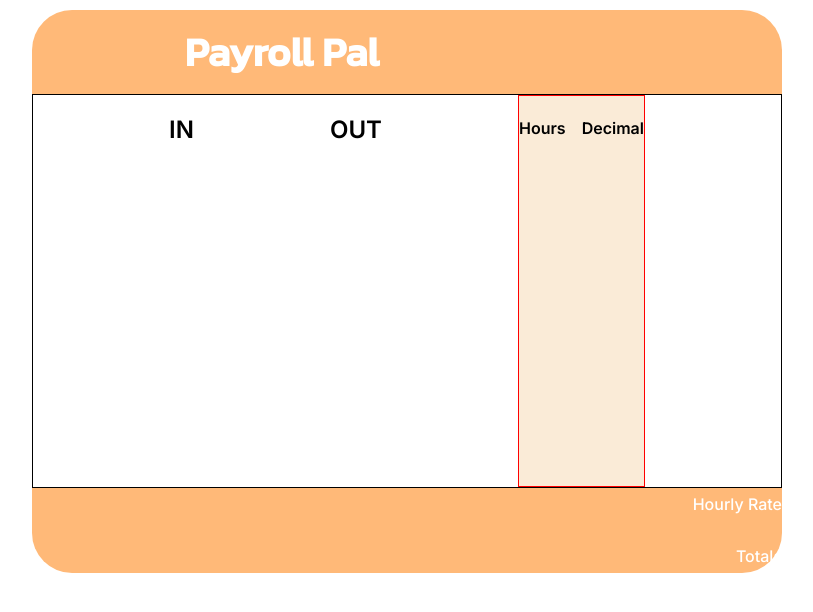
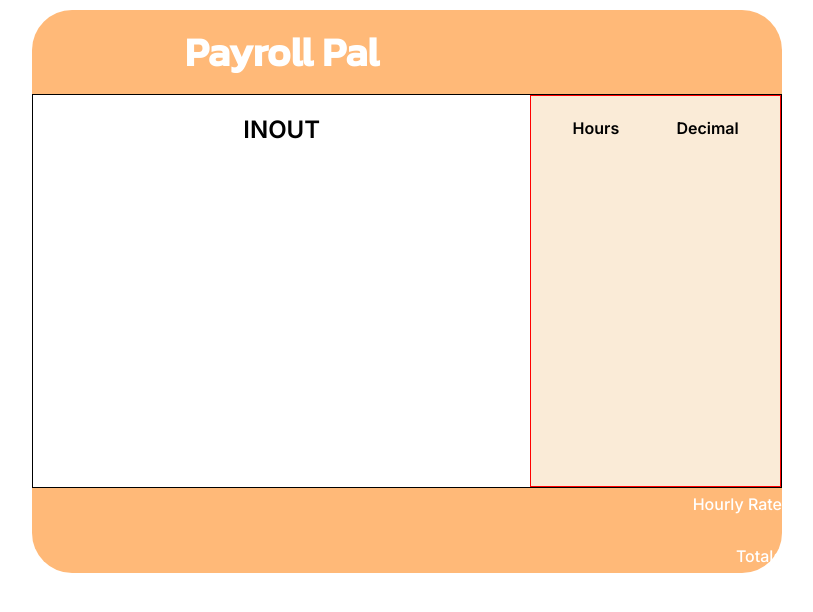
Before and after one commit to llam722/payroll-pal, a React (Create React App) app in the folder payroll-pal-extension/: page / in a window 1280 px wide. Shown: the top 612 px of the page, without its empty margins (233-1046 px from the left). Built offline with nearby package versions, Linux system fonts and the light colour scheme.

Commit message:
add flex grow properties

```diff
--- a/payroll-pal-extension/src/TimeCard.css
+++ b/payroll-pal-extension/src/TimeCard.css
@@ -1,11 +1,16 @@
 .timecard {
   display: flex;
-  justify-content: space-evenly;
+  justify-content: space-between;
   flex: 1;
-  flex-wrap: nowrap;
   border: 1px solid black;
   background-color: #FFFFFF;
   color: black;
+}
+
+.timecard-header {
+  display: flex;
+  flex: 2;
+  justify-content: center;
 }
 
 /* .timecard {
@@ -27,6 +32,8 @@
 
 .calculations {
   display: flex;
+  justify-content: space-evenly;
+  flex: 1;
   gap: 1rem;
   font-size: 1rem;
   border: 1px solid red;
--- a/payroll-pal-extension/src/TimeCard.tsx
+++ b/payroll-pal-extension/src/TimeCard.tsx
@@ -3,16 +3,16 @@ import "./TimeCard.css";
 const TimeCard = () => {
   return (
     <div className="timecard">
-      <h2>IN</h2>
+      <div className="timecard-header">
+        <h2>IN</h2>
 
-      <h2>OUT</h2>
+        <h2>OUT</h2>
+      </div>
+
       <div className="calculations">
-
-      <h4>Hours</h4>
-      <h4>Decimal</h4>
-
-    </div>
-
+        <h4>Hours</h4>
+        <h4>Decimal</h4>
+      </div>
     </div>
   );
 };
```
